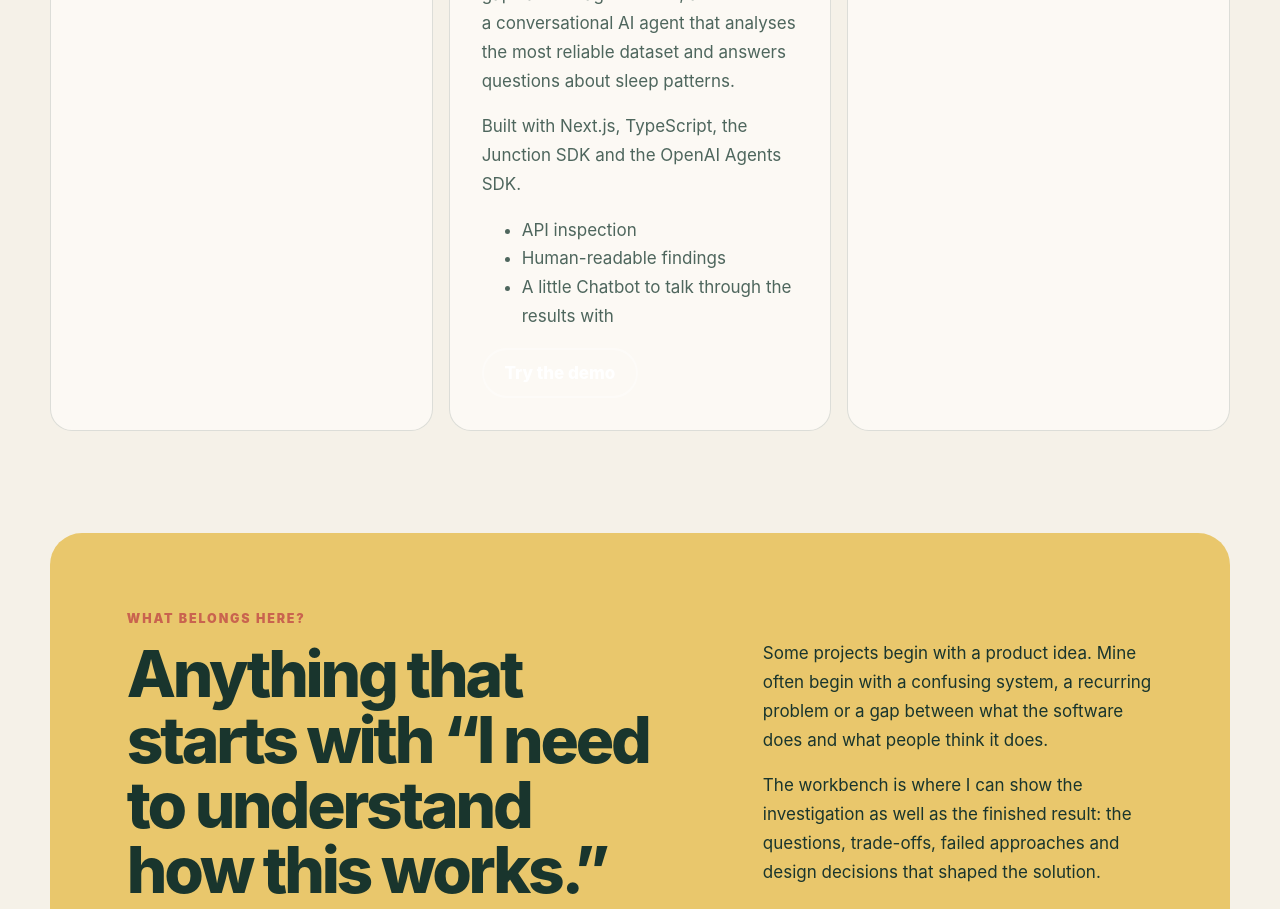
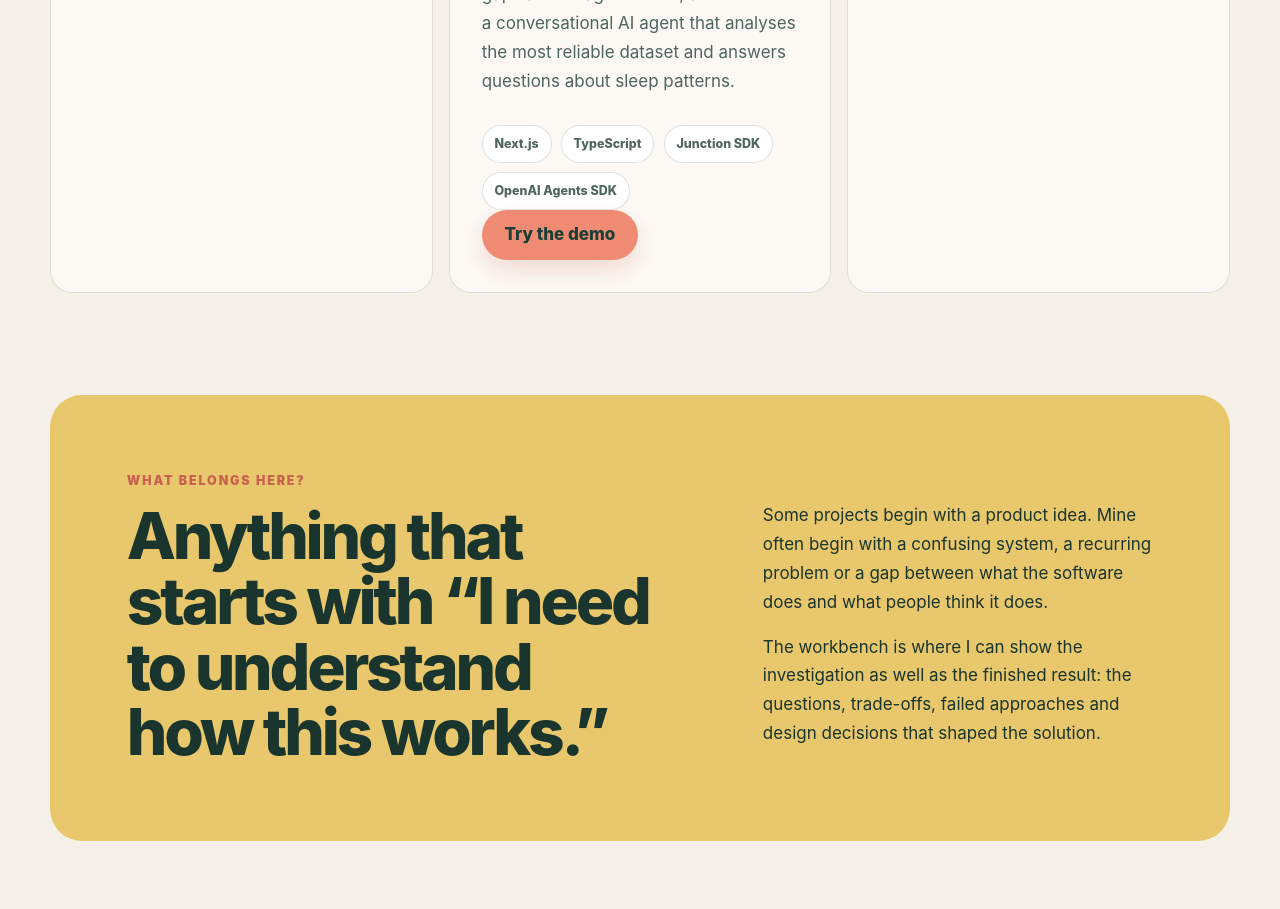
Before and after one commit to mccrann/portfolio, a website: page workbench.html in a window 1280 px wide. Shown: the part 4526-5435 px from the top of the page. Drawn offline with Linux system fonts and the light colour scheme.

Commit message:
change format

```diff
--- a/workbench.html
+++ b/workbench.html
@@ -385,17 +385,16 @@ No component library</code></pre>
           <h3>Junction Playground</h3>
 
           <p>
-          A playful exploration of Junction’s normalised health API. Using sandbox sleep data from an Oura Ring, Fitbit Watch, Fitbit App and Apple Health, the demo compares how four sources interpret the same person’s sleep. It calculates nightly averages, highlights gaps and disagreements, and includes a conversational AI agent that analyses the most reliable dataset and answers questions about sleep patterns.
+           A playful exploration of Junction’s normalised health API. Using sandbox sleep data from an Oura Ring, Fitbit Watch, Fitbit App and Apple Health, the demo compares how four sources interpret the same person’s sleep. It calculates nightly averages, highlights gaps and disagreements, and includes a conversational AI agent that analyses the most reliable dataset and answers questions about sleep patterns.
           </p>
-          <p>
-            Built with Next.js, TypeScript, the Junction SDK and the OpenAI Agents SDK.
-          </p>
-          <ul>
-            <li>API inspection</li>
-            <li>Human-readable findings</li>
-            <li>A little Chatbot to talk through the results with</li>
-          </ul>
-          <a class="button button-light" href="https://junction-playground.karen-mccrann.workers.dev/" target="_blank" rel="noreferrer">
+
+          <div class="tag-list" aria-label="Junction Playground technologies">
+            <span>Next.js</span>
+            <span>TypeScript</span>
+            <span>Junction SDK</span>
+            <span>OpenAI Agents SDK</span>
+          </div>
+          <a class="button button-primary" href="https://junction-playground.karen-mccrann.workers.dev/" target="_blank" rel="noreferrer">
             Try the demo
           </a>
         </article>
```
